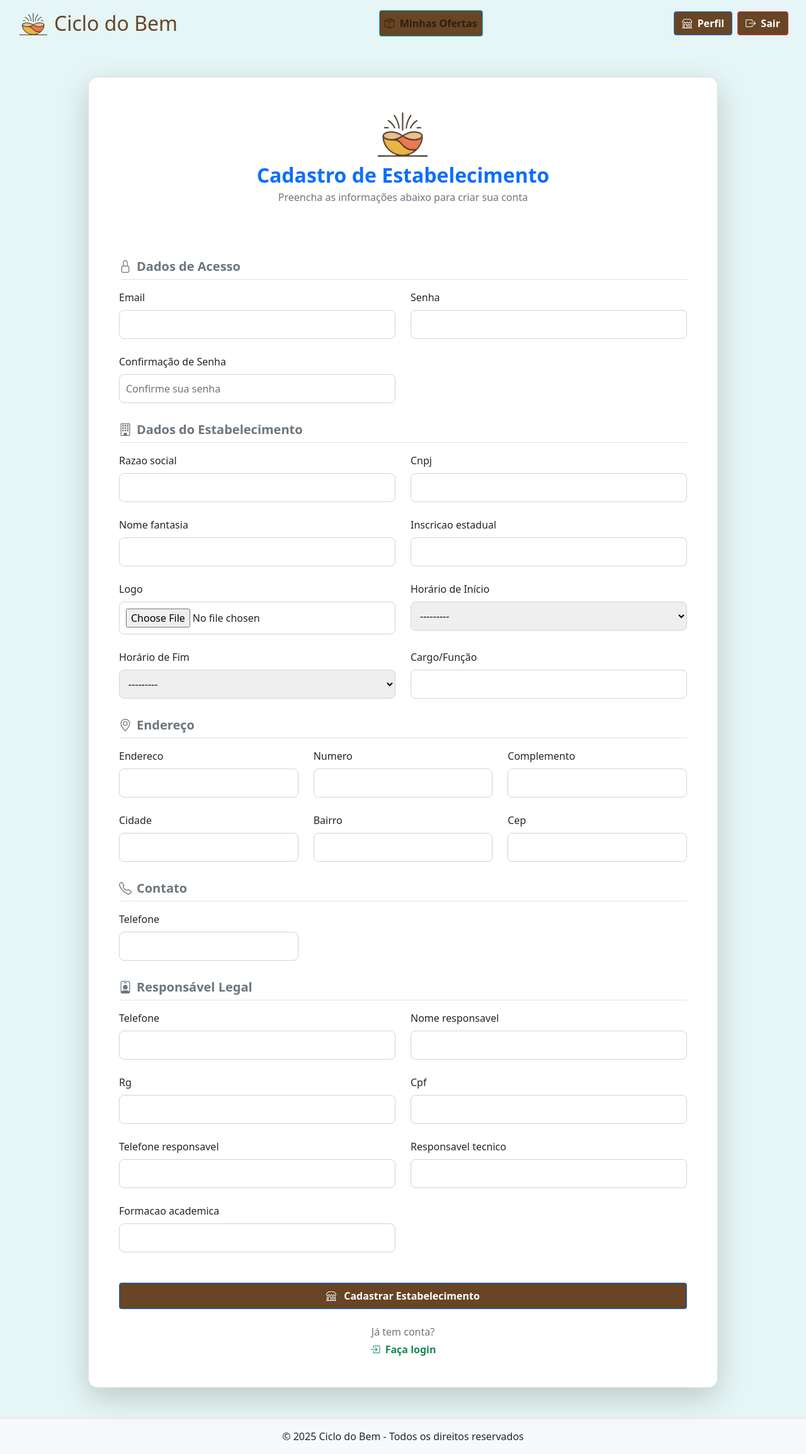
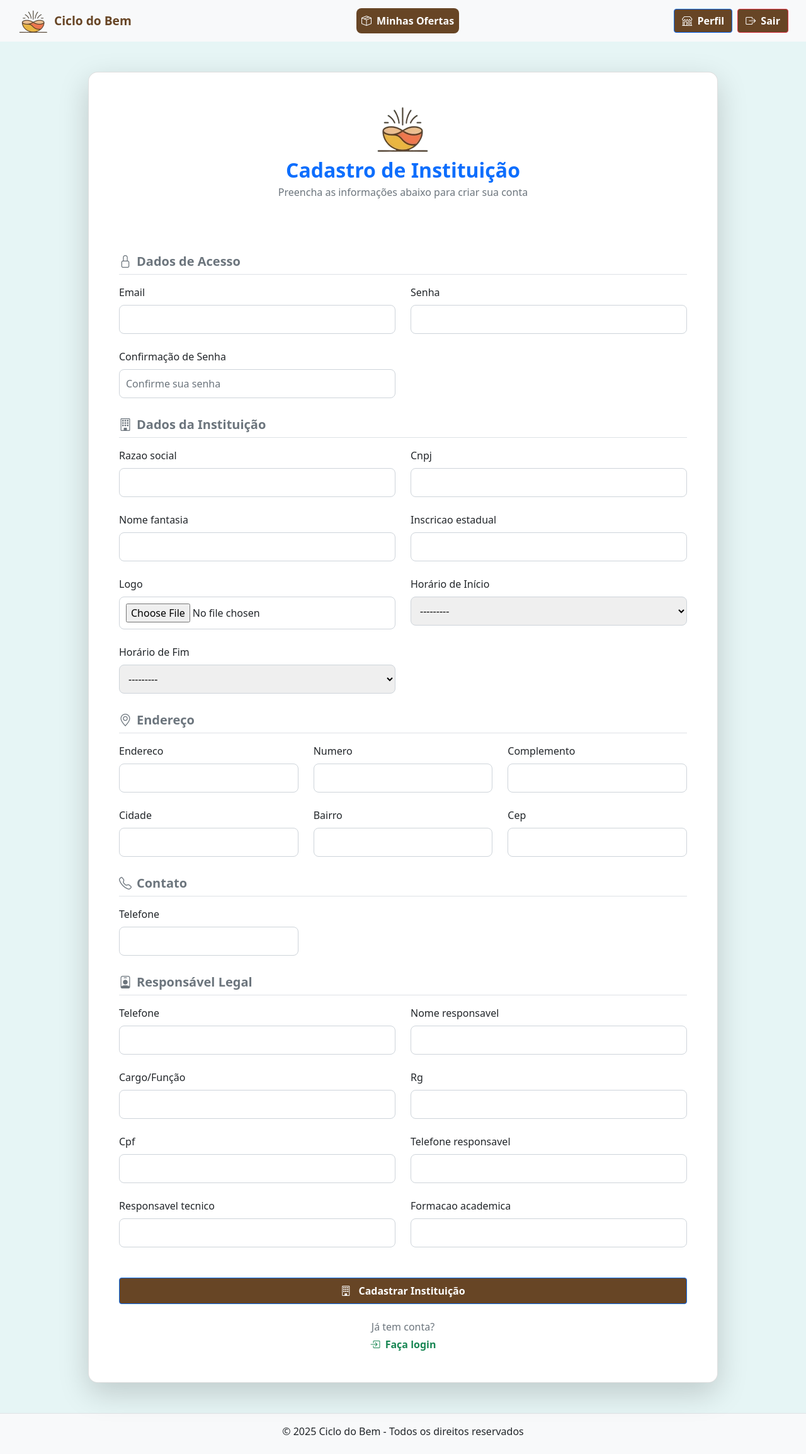
Before and after one commit to indsouza/ciclo_do_bem, a Django app: page /instituicoes/cadastrar/ in a window 1280 px wide. Shown: the whole page at 63% size. After the commit the page ends 2278 px from the top, so only its background shows below. Run offline with Django 5.2, Linux system fonts and the light colour scheme; a user stored in the database is signed in.

Commit message:
alteração visual no cadastro

```diff
--- a/instituicoes/templates/cadastrar_instituicao.html
+++ b/instituicoes/templates/cadastrar_instituicao.html
@@ -7,7 +7,7 @@
         <!-- Cabeçalho -->
         <div class="text-center mb-4">
             <img src="{% static 'img/logo_ciclo.png' %}" alt="Logo Ciclo do Bem" width="90" class="mb-2">
-            <h2 class="fw-bold text-primary mb-1">Cadastro de Estabelecimento</h2>
+            <h2 class="fw-bold text-primary mb-1">Cadastro de Instituição</h2>
             <p class="text-muted">Preencha as informações abaixo para criar sua conta</p>
         </div>
 
@@ -20,7 +20,7 @@
             {% endfor %}
         {% endif %}
 
-        <form method="POST" enctype="multipart/form-data" class="mt-3" id="form-estabelecimento">
+        <form method="POST" enctype="multipart/form-data" class="mt-3" id="form-instituicao">
             {% csrf_token %}
 
             <!-- Seção 1: Dados de Acesso -->
@@ -49,9 +49,9 @@
                 </div>
             </div>
 
-            <!-- Seção 2: Dados do Estabelecimento -->
+            <!-- Seção 2: Dados da Instituição -->
             <h5 class="fw-bold text-secondary mb-3 border-bottom pb-2">
-                <i class="bi bi-building me-2"></i>Dados do Estabelecimento
+                <i class="bi bi-building me-2"></i>Dados da Instituição
             </h5>
             <div class="row g-4 mb-4">
                 {% for field in form %}
@@ -65,7 +65,6 @@
                         </div>
                     {% endif %}
                 {% endfor %}
-
                 <div class="col-md-6">
                     <label for="{{ form.horario_inicio.id_for_label }}" class="form-label fw-semibold">Horário de Início</label>
                     {{ form.horario_inicio }}
@@ -77,13 +76,6 @@
                     <label for="{{ form.horario_fim.id_for_label }}" class="form-label fw-semibold">Horário de Fim</label>
                     {{ form.horario_fim }}
                     {% for error in form.horario_fim.errors %}
-                        <div class="text-danger small mt-1">{{ error }}</div>
-                    {% endfor %}
-                </div>
-                <div class="col-md-6">
-                    <label for="{{ form.cargo_funcao.id_for_label }}" class="form-label fw-semibold">Cargo/Função</label>
-                    {{ form.cargo_funcao }}
-                    {% for error in form.cargo_funcao.errors %}
                         <div class="text-danger small mt-1">{{ error }}</div>
                     {% endfor %}
                 </div>
@@ -131,9 +123,15 @@
             </h5>
             <div class="row g-4 mb-4">
                 {% for field in form %}
-                    {% if field.name in 'nome_responsavel rg cpf telefone_responsavel responsavel_tecnico formacao_academica' %}
+                    {% if field.name in 'nome_responsavel rg cpf telefone_responsavel cargo_funcao responsavel_tecnico formacao_academica' %}
                         <div class="col-md-6">
-                            <label for="{{ field.id_for_label }}" class="form-label fw-semibold">{{ field.label }}</label>
+                            <label for="{{ field.id_for_label }}" class="form-label fw-semibold">
+                                {% if field.name == "cargo_funcao" %}
+                                    Cargo/Função
+                                {% else %}
+                                    {{ field.label }}
+                                {% endif %}
+                            </label>
                             {{ field }}
                             {% for error in field.errors %}
                                 <div class="text-danger small mt-1">{{ error }}</div>
@@ -143,14 +141,15 @@
                 {% endfor %}
             </div>
 
+            <!-- Botão -->
             <button type="submit" class="btn btn-primary w-100 fw-bold mt-4 py-2">
-                <i class="bi bi-shop me-2"></i> Cadastrar Estabelecimento
+                <i class="bi bi-building me-2"></i> Cadastrar Instituição
             </button>
         </form>
 
         <div class="text-center mt-4">
             <p class="text-muted mb-1">Já tem conta?</p>
-            <a href="{% url 'estabelecimentos:login_estabelecimento' %}" class="text-decoration-none fw-bold text-success">
+            <a href="{% url 'instituicoes:login_instituicao' %}" class="text-decoration-none fw-bold text-success">
                 <i class="bi bi-box-arrow-in-right me-1"></i> Faça login
             </a>
         </div>
@@ -167,7 +166,7 @@ h5 { margin-top:30px; }
 
 <!-- JS Validação Senha -->
 <script>
-document.getElementById('form-estabelecimento').addEventListener('submit', function(event) {
+document.getElementById('form-instituicao').addEventListener('submit', function(event) {
     const senha = document.getElementById('id_senha').value;
     const confirmSenha = document.getElementById('id_confirm_senha').value;
     const errorMsg = document.getElementById('senha-error');
--- a/templates/base.html
+++ b/templates/base.html
@@ -18,6 +18,39 @@
     <!-- CSS personalizado -->
     <link rel="stylesheet" href="{% static 'css/style.css' %}">
     <script src="{% static 'js/script.js' %}" defer></script>
+
+    <!-- Estilo adicional para os botões da navbar -->
+    <style>
+      .bg-navbar {
+        background-color: #f8f9fa !important;
+      }
+
+      /* Logo texto */
+      .logo-text {
+        font-weight: 700;
+        font-size: 1.2rem;
+        color: #674525;
+      }
+
+      /* Botões personalizados da navbar */
+      .btn-ofertas,
+      .btn-reservas,
+      .btn-minhas-ofertas {
+        background-color: #674525 !important;
+        color: #fff !important;
+        border: none !important;
+        font-weight: 600;
+        transition: all 0.2s ease;
+        border-radius: 8px;
+      }
+
+      .btn-ofertas:hover,
+      .btn-reservas:hover,
+      .btn-minhas-ofertas:hover {
+        background-color: #52361f !important;
+        transform: translateY(-2px);
+      }
+    </style>
 </head>
 <body>
 
@@ -31,7 +64,8 @@
       <span class="logo-text mb-0">Ciclo do Bem</span>
     </a>
 
-        <button class="navbar-toggler" type="button" data-bs-toggle="collapse" data-bs-target="#navbarNav" aria-controls="navbarNav" aria-expanded="false" aria-label="Toggle navigation">
+    <button class="navbar-toggler" type="button" data-bs-toggle="collapse" data-bs-target="#navbarNav"
+            aria-controls="navbarNav" aria-expanded="false" aria-label="Toggle navigation">
       <span class="navbar-toggler-icon"></span>
     </button>
 
@@ -40,18 +74,18 @@
         {% if user.is_authenticated or request.session.instituicao_id %}
           {% if request.session.instituicao_id %}
             <li class="nav-item">
-                            <a class="nav-link btn btn-outline-info mx-1" href="{% url 'ofertas:ofertas_disponiveis' %}">
+              <a class="nav-link btn btn-ofertas mx-1" href="{% url 'ofertas:ofertas_disponiveis' %}">
                 <i class="bi bi-basket me-1"></i> Ofertas Disponíveis
               </a>
             </li>
             <li class="nav-item">
-                            <a class="nav-link btn btn-outline-secondary mx-1" href="{% url 'ofertas:minhas_reservas_instituicao' %}">
+              <a class="nav-link btn btn-reservas mx-1" href="{% url 'ofertas:minhas_reservas_instituicao' %}">
                 <i class="bi bi-bookmark-check me-1"></i> Minhas Reservas
               </a>
             </li>
           {% else %}
             <li class="nav-item">
-                            <a class="nav-link btn btn-outline-info mx-1" href="{% url 'ofertas:minhas_ofertas' %}">
+              <a class="nav-link btn btn-minhas-ofertas mx-1" href="{% url 'ofertas:minhas_ofertas' %}">
                 <i class="bi bi-box-seam me-1"></i> Minhas Ofertas
               </a>
             </li>
@@ -63,7 +97,6 @@
     <!-- Botões no canto direito -->
     <div class="d-flex align-items-center gap-2">
       {% if user.is_authenticated or request.session.instituicao_id %}
-                <!-- Botão Perfil -->
         {% if request.session.instituicao_id %}
           <a href="{% url 'instituicoes:perfil_instituicao' %}" class="btn btn-outline-primary">
             <i class="bi bi-building me-1"></i> Perfil
@@ -82,25 +115,25 @@
       {% else %}
         <!-- Dropdown Cadastrar -->
         <div class="dropdown">
-                    <button class="btn btn-outline-primary dropdown-toggle" type="button" id="dropdownCadastrar" data-bs-toggle="dropdown"
-                            aria-expanded="false">
+          <button class="btn btn-outline-primary dropdown-toggle" type="button" id="dropdownCadastrar"
+                  data-bs-toggle="dropdown" aria-expanded="false">
             Cadastrar
           </button>
           <ul class="dropdown-menu dropdown-menu-end" aria-labelledby="dropdownCadastrar">
-                        <li><a class="dropdown-item" href="{% url 'estabelecimentos:cadastrar_estabelecimento'%}">Estabelecimento</a></li>
-                        <li><a class="dropdown-item" href="{% url 'instituicoes:cadastrar_instituicao'%}">Instituição</a></li>
+            <li><a class="dropdown-item" href="{% url 'estabelecimentos:cadastrar_estabelecimento' %}">Estabelecimento</a></li>
+            <li><a class="dropdown-item" href="{% url 'instituicoes:cadastrar_instituicao' %}">Instituição</a></li>
           </ul>
         </div>
 
         <!-- Dropdown Login -->
         <div class="dropdown">
-                    <button class="btn btn-outline-success dropdown-toggle" type="button" id="dropdownLogin" data-bs-toggle="dropdown"
-                            aria-expanded="false">
+          <button class="btn btn-outline-success dropdown-toggle" type="button" id="dropdownLogin"
+                  data-bs-toggle="dropdown" aria-expanded="false">
             Login
           </button>
           <ul class="dropdown-menu dropdown-menu-end" aria-labelledby="dropdownLogin">
-                        <li><a class="dropdown-item" href="{% url 'estabelecimentos:login_estabelecimento'%}">Estabelecimento</a></li>
-                        <li><a class="dropdown-item" href="{% url 'instituicoes:login_instituicao'%}">Instituição</a></li>
+            <li><a class="dropdown-item" href="{% url 'estabelecimentos:login_estabelecimento' %}">Estabelecimento</a></li>
+            <li><a class="dropdown-item" href="{% url 'instituicoes:login_instituicao' %}">Instituição</a></li>
           </ul>
         </div>
       {% endif %}
```
Also changed, not shown: instituicoes/templates/perfil_instituicao.html (+0 -13 lines), db.sqlite3. Lines whose indentation alone changed are shown as unchanged.
